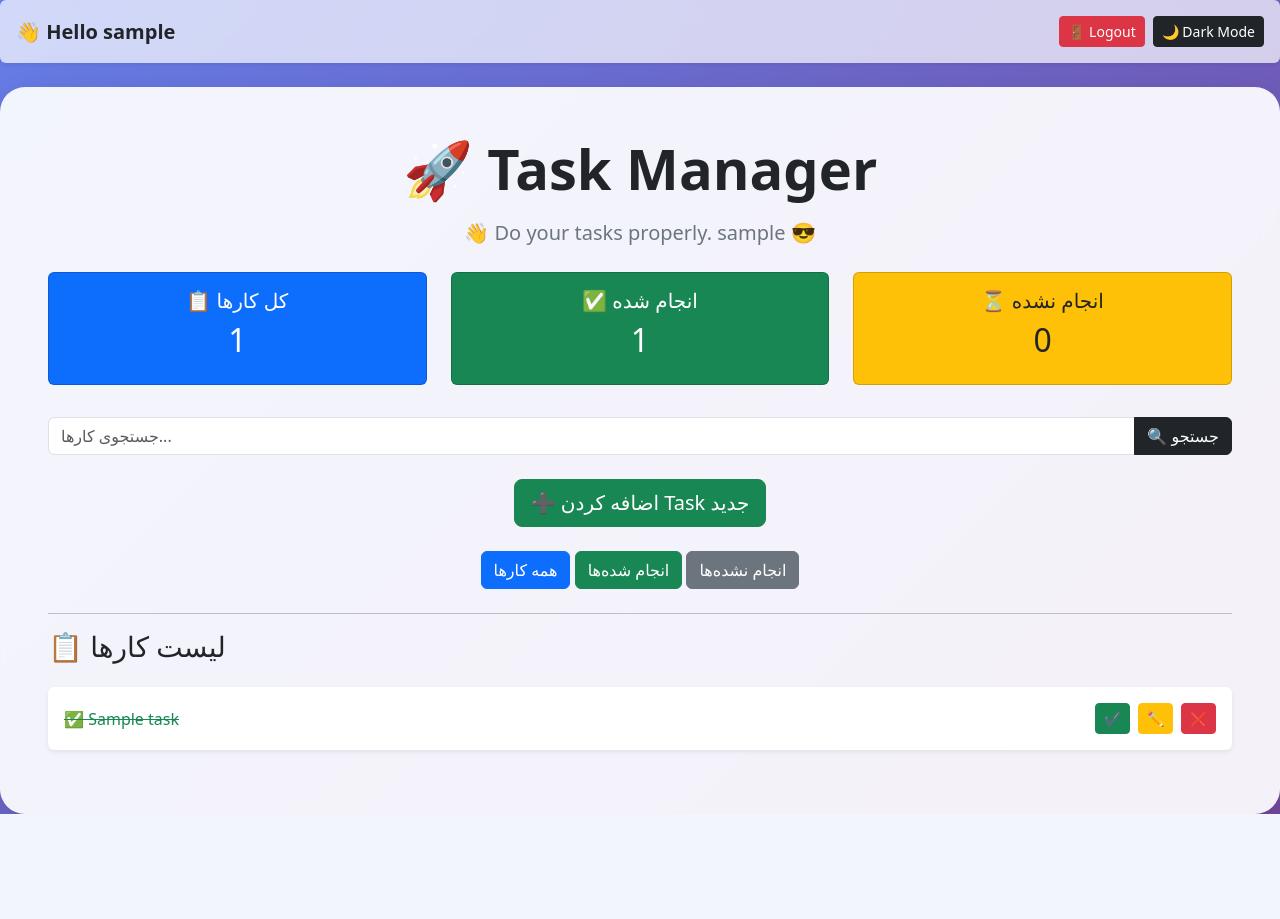
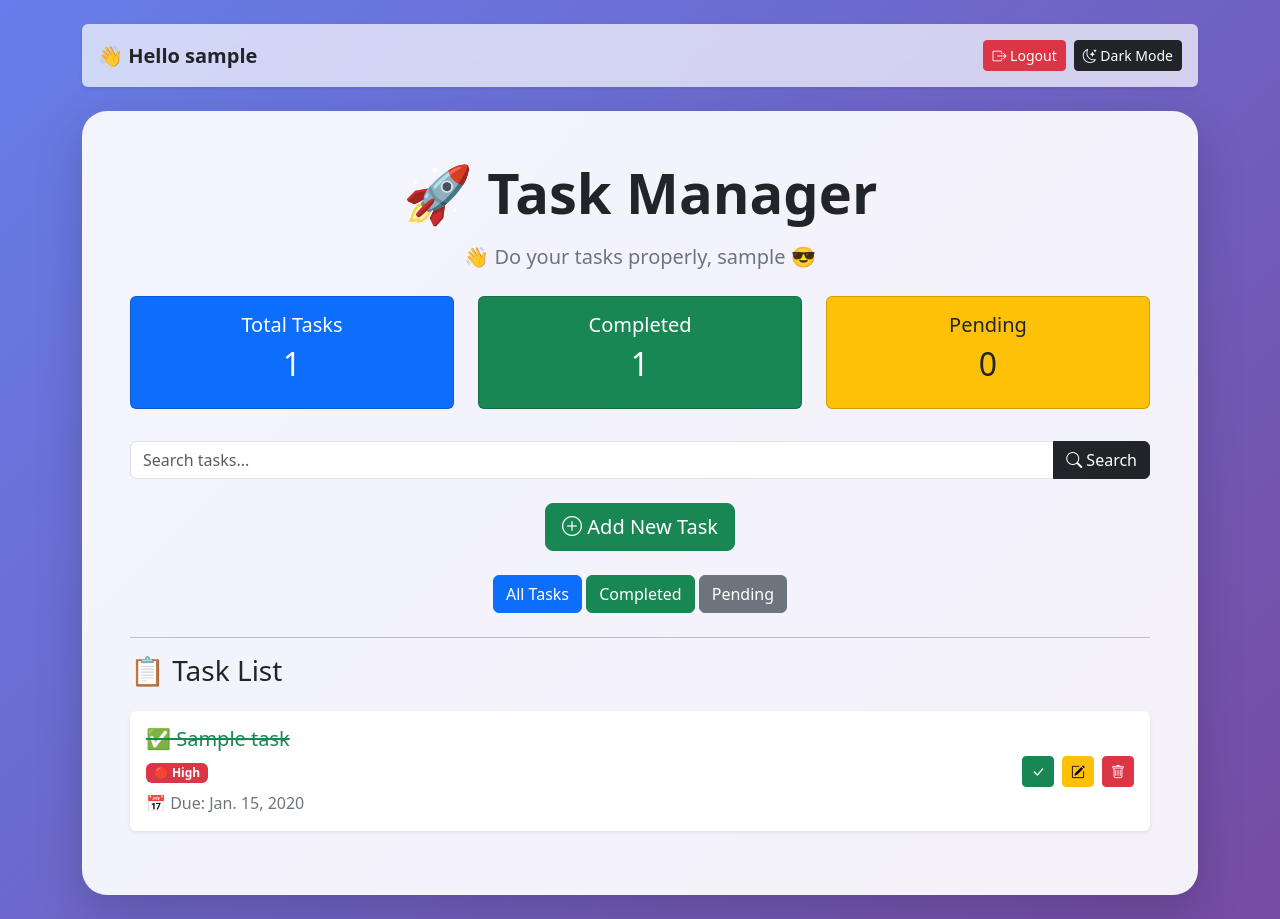
Before and after one commit to pouria-a2006/pouriagheitouri, a Django app: page / in a window 1280 px wide. Before the commit the page ends 814 px from the top, so only its background shows below. Run offline with Django 5.2, Linux system fonts and the light colour scheme; a user stored in the database is signed in; tables that the repository leaves empty hold one stand-in row (values such as "Sample post").

Commit message:
add task priority due date overdue system and ui improvements

```diff
--- a/tasks/models.py
+++ b/tasks/models.py
@@ -1,12 +1,43 @@
 from django.db import models
 from django.contrib.auth.models import User
+from datetime import date
+
 
 class Task(models.Model):
+
+    PRIORITY_CHOICES = [
+        ('HIGH', 'High'),
+        ('MEDIUM', 'Medium'),
+        ('LOW', 'Low'),
+    ]
+
     user = models.ForeignKey(User, on_delete=models.CASCADE, null=True)
+
     title = models.CharField(max_length=200)
+
     description = models.TextField(blank=True)
+
     completed = models.BooleanField(default=False)
+
+    priority = models.CharField(
+        max_length=10,
+        choices=PRIORITY_CHOICES,
+        default='MEDIUM'
+    )
+
     created_at = models.DateTimeField(auto_now_add=True)
+
+    due_date = models.DateField(
+        null=True,
+        blank=True
+    )
+
+    def is_overdue(self):
+        return (
+            self.due_date is not None
+            and self.due_date < date.today()
+            and not self.completed
+        )
 
     def __str__(self):
         return self.title
--- a/tasks/templates/tasks/home.html
+++ b/tasks/templates/tasks/home.html
@@ -1,5 +1,5 @@
 <!DOCTYPE html>
-<html lang="fa">
+<html lang="en">
 
 <head>
     <meta charset="UTF-8">
@@ -7,33 +7,35 @@
     <title>Task Manager | Pouria</title>
 
     <link href="https://cdn.jsdelivr.net/npm/bootstrap@5.3.8/dist/css/bootstrap.min.css" rel="stylesheet">
+    <link rel="stylesheet"
+href="https://cdn.jsdelivr.net/npm/bootstrap-icons@1.11.3/font/bootstrap-icons.min.css">
 </head>
 
 <body id="pageBody"
       style="background: linear-gradient(135deg, #667eea, #764ba2); min-height:100vh;">
+
+<div class="container py-4">
+
     <div class="d-flex justify-content-between align-items-center mb-4 p-3 rounded shadow-sm"
          style="background: rgba(255,255,255,0.7); backdrop-filter: blur(10px);">
 
-    <!-- 👤 User -->
         <h5 class="m-0 fw-bold">
             👋 Hello {{ request.user.username }}
         </h5>
 
-    <!-- 🔘 Buttons -->
         <div class="d-flex gap-2">
 
             <a href="{% url 'logout' %}" class="btn btn-danger btn-sm">
-            🚪 Logout
+                <i class="bi bi-box-arrow-right"></i> Logout
             </a>
 
             <button onclick="toggleDark()" class="btn btn-dark btn-sm">
-            🌙 Dark Mode
+                <i class="bi bi-moon-stars"></i> Dark Mode
             </button>
 
         </div>
 
     </div>
-
 
     <div class="card border-0 shadow-lg"
          style="background: rgba(255,255,255,0.92);
@@ -47,18 +49,15 @@
             </h1>
 
             <p class="text-center text-secondary fs-5 mb-4">
-
-               👋 Do your tasks properly. {{ request.user.username }} 😎
-
+                👋 Do your tasks properly, {{ request.user.username }} 😎
             </p>
 
-            <!-- آمار -->
             <div class="row text-center mb-4">
 
                 <div class="col-md-4 mb-2">
                     <div class="card bg-primary text-white">
                         <div class="card-body">
-                            <h5>📋 کل کارها</h5>
+                            <h5>Total Tasks</h5>
                             <h2>{{ total_tasks }}</h2>
                         </div>
                     </div>
@@ -67,7 +66,7 @@
                 <div class="col-md-4 mb-2">
                     <div class="card bg-success text-white">
                         <div class="card-body">
-                            <h5>✅ انجام شده</h5>
+                            <h5>Completed</h5>
                             <h2>{{ completed_tasks }}</h2>
                         </div>
                     </div>
@@ -76,7 +75,7 @@
                 <div class="col-md-4 mb-2">
                     <div class="card bg-warning text-dark">
                         <div class="card-body">
-                            <h5>⏳ انجام نشده</h5>
+                            <h5>Pending</h5>
                             <h2>{{ pending_tasks }}</h2>
                         </div>
                     </div>
@@ -84,35 +83,50 @@
 
             </div>
 
-            <!-- جستجو -->
             <form method="GET" class="mb-4">
+
                 <div class="input-group">
-                    <input type="text" name="search" class="form-control" placeholder="جستجوی کارها...">
+
+                    <input type="text"
+                           name="search"
+                           class="form-control"
+                           placeholder="Search tasks...">
+
                     <button class="btn btn-dark" type="submit">
-                        🔍 جستجو
+                       <i class="bi bi-search"></i> Search
                     </button>
+
                 </div>
+
             </form>
 
-            <!-- افزودن -->
             <div class="text-center mb-4">
+
                 <a href="{% url 'add_task' %}" class="btn btn-success btn-lg">
-                    ➕ اضافه کردن Task جدید
+                    <i class="bi bi-plus-circle"></i> Add New Task
                 </a>
+
             </div>
 
-            <!-- فیلتر -->
             <div class="text-center mb-4">
 
-                <a href="/" class="btn btn-primary">همه کارها</a>
-                <a href="/?filter=completed" class="btn btn-success">انجام شده‌ها</a>
-                <a href="/?filter=pending" class="btn btn-secondary">انجام نشده‌ها</a>
+                <a href="/" class="btn btn-primary">
+                    All Tasks
+                </a>
+
+                <a href="/?filter=completed" class="btn btn-success">
+                    Completed
+                </a>
+
+                <a href="/?filter=pending" class="btn btn-secondary">
+                    Pending
+                </a>
 
             </div>
 
             <hr>
 
-            <h3 class="mb-4">📋 لیست کارها</h3>
+            <h3 class="mb-4">📋 Task List</h3>
 
             {% for task in tasks %}
 
@@ -121,39 +135,77 @@
                 <div class="card-body d-flex justify-content-between align-items-center">
 
                     <div>
+
                         {% if task.completed %}
-                            <span class="text-success">
+                            <h5 class="text-success">
                                 <s>✅ {{ task.title }}</s>
+                            </h5>
+                        {% else %}
+                            <h5>{{ task.title }}</h5>
+                        {% endif %}
+
+                        {% if task.priority == 'HIGH' %}
+                            <span class="badge bg-danger">
+                                🔴 High
                             </span>
+
+                        {% elif task.priority == 'MEDIUM' %}
+                            <span class="badge bg-warning text-dark">
+                                🟡 Medium
+                            </span>
+
                         {% else %}
-                            <span>
-                                {{ task.title }}
+                            <span class="badge bg-success">
+                                🟢 Low
                             </span>
                         {% endif %}
+
+                        {% if task.due_date %}
+                            <div class="mt-2 text-secondary">
+                                📅 Due: {{ task.due_date }}
+                            </div>
+                        {% endif %}
+
+                        {% if task.is_overdue %}
+                            <div class="mt-2">
+                                <span class="badge bg-danger">
+                                    ⚠️ OVERDUE
+                           </span>
+                           </div>
+                    {% endif %}
+
                     </div>
 
                     <div class="d-flex gap-2">
 
-                        <a href="{% url 'toggle_complete' task.id %}" class="btn btn-success btn-sm">✔</a>
+                        <a href="{% url 'toggle_complete' task.id %}" class="btn btn-success btn-sm">
+                            <i class="bi bi-check-lg"></i>
+                        </a>
 
-                        <a href="{% url 'edit_task' task.id %}" class="btn btn-warning btn-sm">✏️</a>
+                        <a href="{% url 'edit_task' task.id %}" class="btn btn-warning btn-sm">
+                           <i class="bi bi-pencil-square"></i>
+                        </a>
 
-                        <a href="{% url 'delete_task' task.id %}" class="btn btn-danger btn-sm">❌</a>
+                        <a href="{% url 'delete_task' task.id %}" class="btn btn-danger btn-sm">
+                            <i class="bi bi-trash"></i>
+                        </a>
 
                     </div>
 
                 </div>
+
             </div>
 
             {% empty %}
 
             <div class="alert alert-info text-center">
-                هیچ کاری وجود ندارد 😎
+                No tasks found 😎
             </div>
 
             {% endfor %}
 
         </div>
+
     </div>
 
 </div>
--- a/tasks/views.py
+++ b/tasks/views.py
@@ -4,7 +4,6 @@ from .models import Task
 from .forms import TaskForm
 
 
-# 🏠 Home (فقط کاربر لاگین کرده)
 @login_required(login_url='login')
 def home(request):
 
@@ -36,51 +35,85 @@ def home(request):
     return render(request, "tasks/home.html", context)
 
 
-# ➕ Add Task
 @login_required(login_url='login')
 def add_task(request):
 
     if request.method == "POST":
+
         form = TaskForm(request.POST)
+
         if form.is_valid():
+
             task = form.save(commit=False)
             task.user = request.user
             task.save()
+
             return redirect('home')
+
+        print(form.errors)
+
     else:
+
         form = TaskForm()
 
     return render(request, "tasks/add_task.html", {"form": form})
 
 
-# ❌ Delete Task
 @login_required(login_url='login')
 def delete_task(request, task_id):
-    task = get_object_or_404(Task, id=task_id, user=request.user)
+
+    task = get_object_or_404(
+        Task,
+        id=task_id,
+        user=request.user
+    )
+
     task.delete()
+
     return redirect('home')
 
 
-# ✔ Toggle Complete
 @login_required(login_url='login')
 def toggle_complete(request, task_id):
-    task = get_object_or_404(Task, id=task_id, user=request.user)
+
+    task = get_object_or_404(
+        Task,
+        id=task_id,
+        user=request.user
+    )
+
     task.completed = not task.completed
     task.save()
+
     return redirect('home')
 
 
-# ✏️ Edit Task
 @login_required(login_url='login')
 def edit_task(request, task_id):
-    task = get_object_or_404(Task, id=task_id, user=request.user)
+
+    task = get_object_or_404(
+        Task,
+        id=task_id,
+        user=request.user
+    )
 
     if request.method == "POST":
-        form = TaskForm(request.POST, instance=task)
+
+        form = TaskForm(
+            request.POST,
+            instance=task
+        )
+
         if form.is_valid():
             form.save()
             return redirect('home')
+
     else:
+
         form = TaskForm(instance=task)
 
-    return render(request, "tasks/edit_task.html", {"form": form})
+    return render(
+        request,
+        "tasks/edit_task.html",
+        {"form": form}
+    )
```
Also changed, not shown: tasks/forms.py (+18 -1 lines), tasks/templates/tasks/add_task.html (+75 -6 lines), tasks/migrations/0003_task_priority.py (added), tasks/migrations/0004_task_due_date.py (added). Lines whose indentation alone changed are shown as unchanged.
